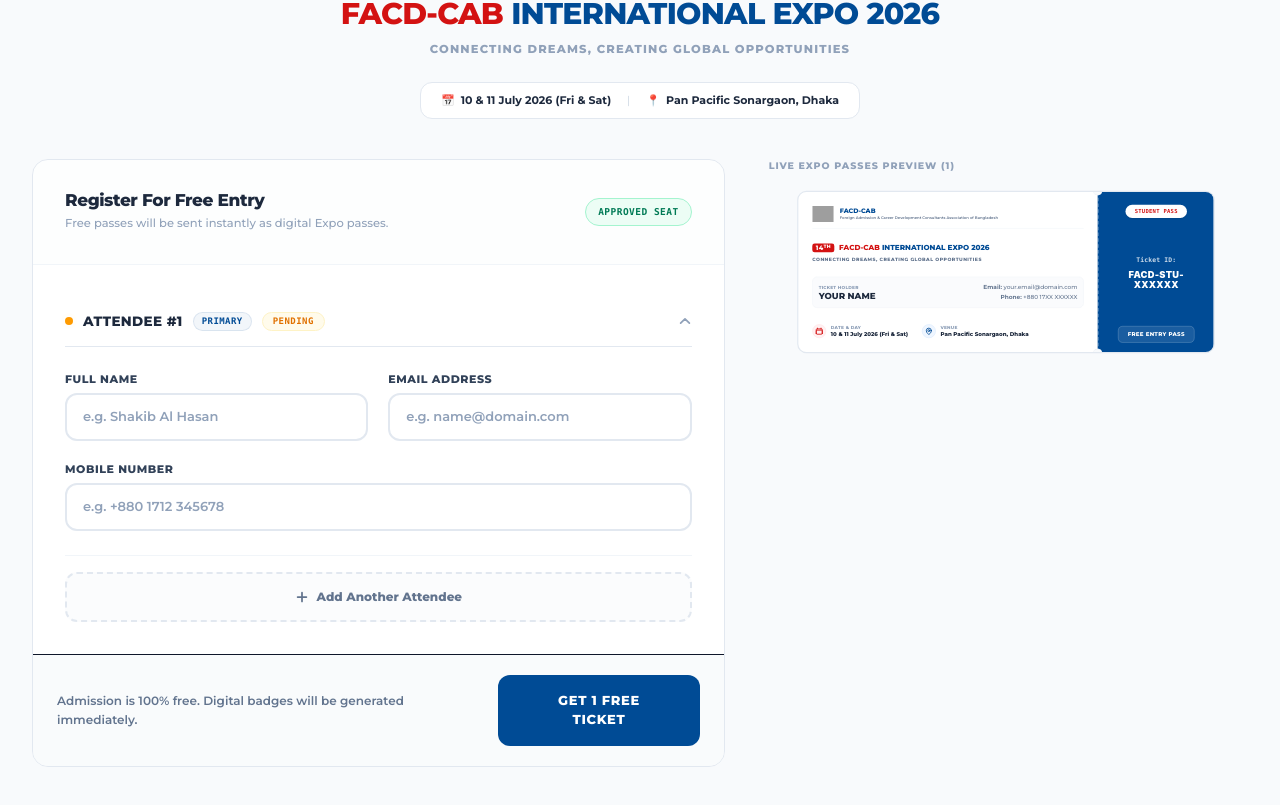
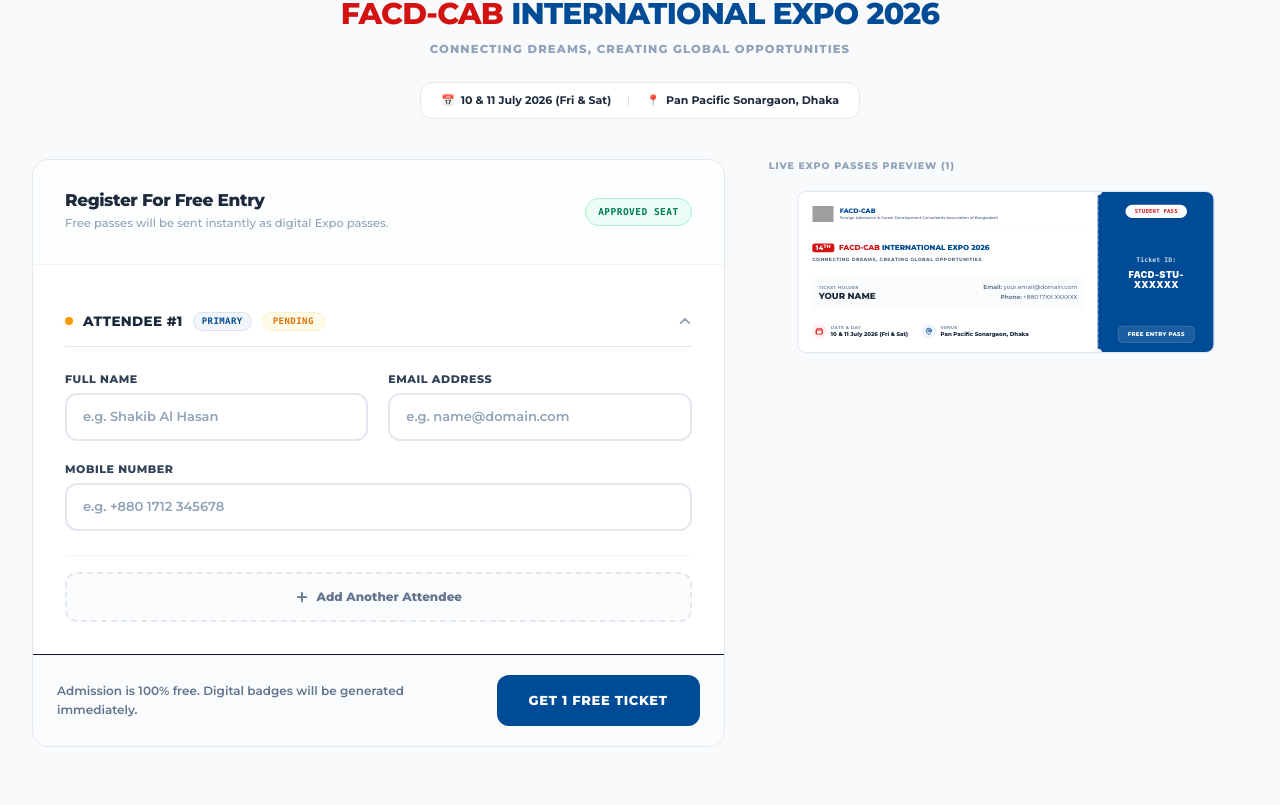
Before and after one commit to takitahmid20/facdcab-stall-layout, a React (Vite) app in the folder react-stall-booking/: page /register in a window 1280 px wide. Shown: the part 237-1042 px from the top of the page. Built offline with nearby package versions, Linux system fonts and the light colour scheme; grey boxes are pictures that could not be loaded.

Commit message:
add whitespace-nowrap to form submit button to prevent double-line wrapping

```diff
--- a/react-stall-booking/src/components/StudentRegistration.jsx
+++ b/react-stall-booking/src/components/StudentRegistration.jsx
@@ -535,7 +535,7 @@
                 </div>
                 <button
                   type="submit"
-                  className="w-full sm:w-auto px-8 py-4 bg-[#004b95] hover:bg-[#003972] text-white font-extrabold text-[13px] rounded-xl transition-all cursor-pointer border-0 uppercase tracking-wider"
+                  className="w-full sm:w-auto px-8 py-4 bg-[#004b95] hover:bg-[#003972] text-white font-extrabold text-[13px] rounded-xl transition-all cursor-pointer border-0 uppercase tracking-wider whitespace-nowrap"
                 >
                   Get {totalPerson} Free {totalPerson === 1 ? 'ticket' : 'tickets'}
                 </button>
```
